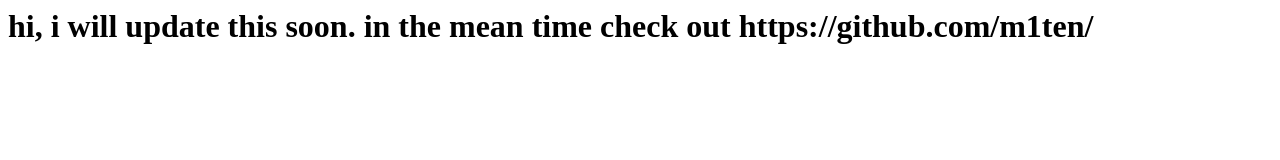
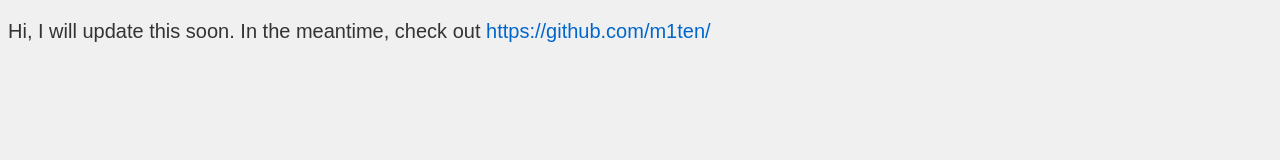
Before and after one commit to m1ten/m1ten.github.io, a plain HTML site: page index.html in a window 1280 px wide. Drawn offline with Linux system fonts and the light colour scheme.

Commit message:
Update index.html

```diff
--- a/index.html
+++ b/index.html
@@ -1,3 +1,26 @@
-<h1>
-  hi, i will update this soon. in the mean time check out https://github.com/m1ten/
-</h1>
+<!DOCTYPE html>
+<html>
+<head>
+    <title>miten</title>
+    <style>
+        body {
+            background-color: #f0f0f0;
+            font-family: Arial, sans-serif;
+        }
+        p {
+            color: #333;
+            font-size: 20px;
+        }
+        a {
+            color: #0066cc;
+            text-decoration: none;
+        }
+        a:hover {
+            text-decoration: underline;
+        }
+    </style>
+</head>
+<body>
+    <p>Hi, I will update this soon. In the meantime, check out <a href="https://github.com/m1ten/">https://github.com/m1ten/</a></p>
+</body>
+</html>
```
